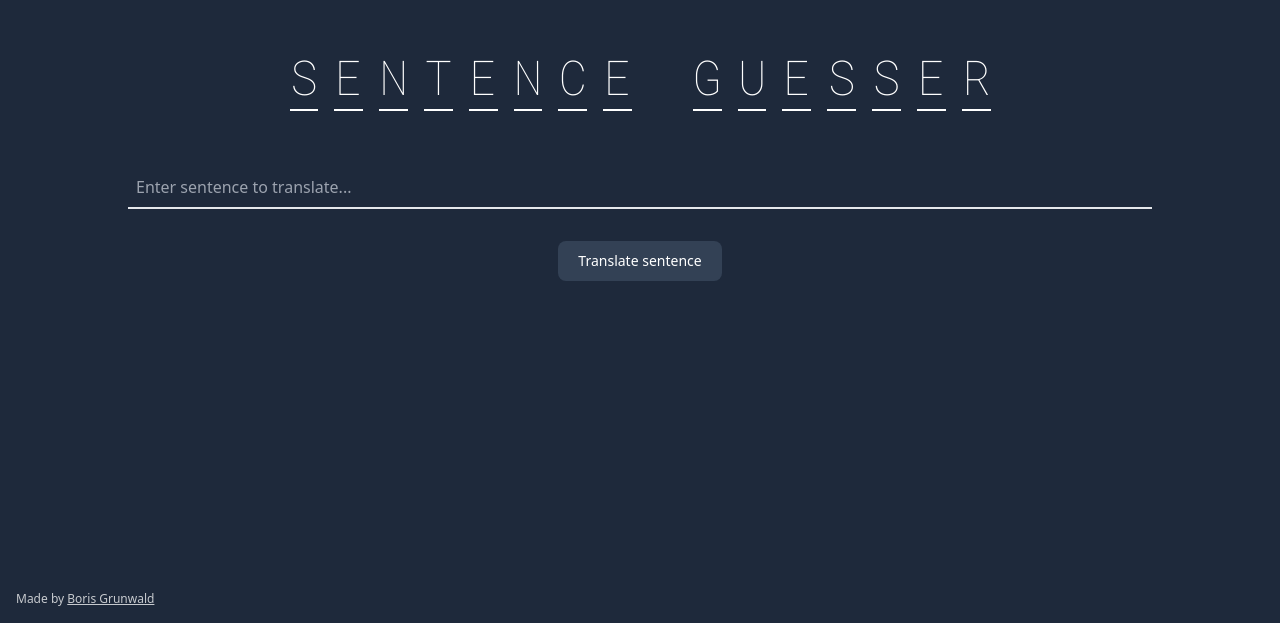
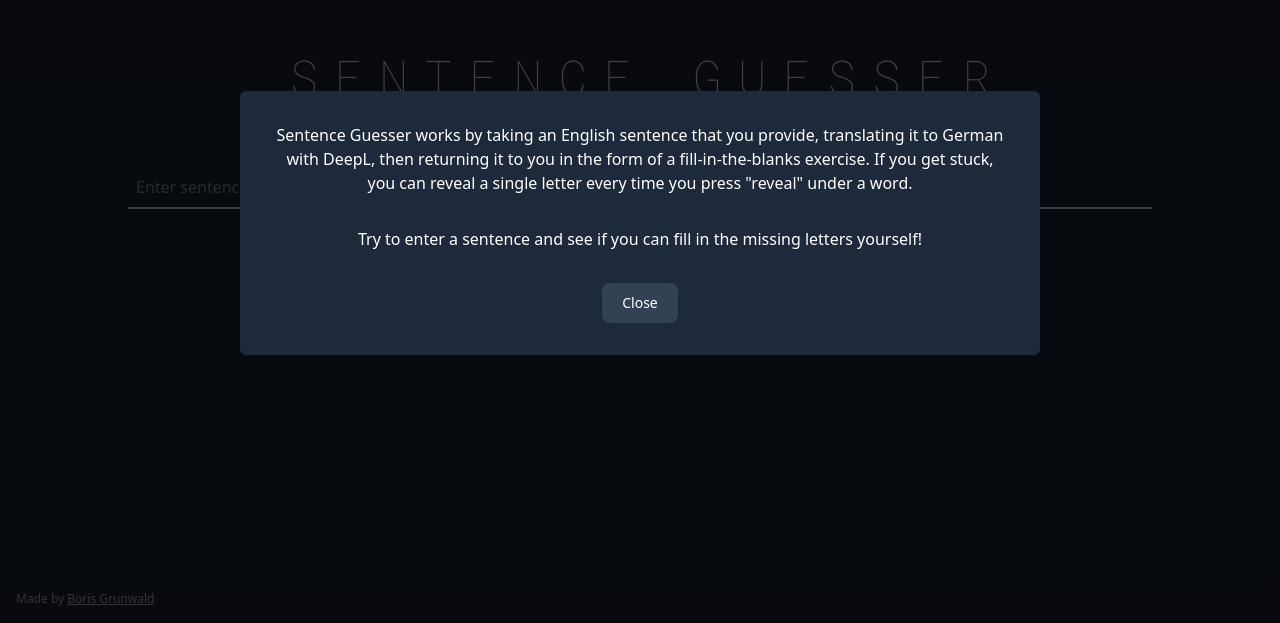
Before and after one commit to jikol1906/sentence-guesser-react, a React (Create React App) app: page / in a window 1280 px wide. Shown: the part 177-800 px from the top of the page. Built offline with nearby package versions, Linux system fonts and the light colour scheme.

Commit message:
Revert "temporarily disable modal"
This reverts commit 025f3c5dd8df15c689e1833757fcd7d1d9f2db80.

```diff
--- a/src/Components/App.tsx
+++ b/src/Components/App.tsx
@@ -1,11 +1,11 @@
 import * as React from "react";
 import { useEffect, useRef, useState } from "react";
 import { useImmer } from "use-immer";
-// import useShowHelperModal from "../hooks/useShowHelperModal";
+import useShowHelperModal from "../hooks/useShowHelperModal";
 import {LetterInformation} from '../types'
 import { Language, languageRegexes, randomIntFromInterval } from "../Utils";
 import Button from "./Button";
-// import HelperDialog from "./HelperDialog";
+import HelperDialog from "./HelperDialog";
 import LetterInput from "./LetterInput";
 import LoadingSpinner from "./LoadingSpinner";
 import SentenceGuesserHeader from "./SentenceGuesserHeader";
@@ -19,7 +19,7 @@ const App: React.FunctionComponent<ITest2Props> = (props) => {
   const [originalSentence, setOriginalSentence] = useState("");
   const [enteringSentence,setEnteringSentence] = useState(true);
   const [languageToTranslateInto] = useState<Language>("german")
-  // const [showHelperModal] = useShowHelperModal();
+  const [showHelperModal] = useShowHelperModal();
   const [isLoading,setIsLoading] = useState(false);
 
 
@@ -252,14 +252,14 @@ const App: React.FunctionComponent<ITest2Props> = (props) => {
     <div className="relative min-h-screen bg-slate-800  flex py-32 px-5">
       <div className="max-w-5xl m-auto flex-1 text-white space-y-14">
         {enteringSentence && <SentenceGuesserHeader/>}
-        {/* <HelperDialog isOpen={showHelperModal}>
+        <HelperDialog isOpen={showHelperModal}>
           <p>
           Sentence Guesser works by taking an English sentence that you provide, translating it to German with DeepL, then returning it to you in the form of a fill-in-the-blanks exercise. If you get stuck, you can reveal a single letter every time you press "reveal" under a word.
           </p>
           <p>
           Try to enter a sentence and see if you can fill in the missing letters yourself!
           </p>
-        </HelperDialog> */}
+        </HelperDialog>
 
         {enteringSentence ?
           <TranslateForm onSubmit={translate}/>
```
